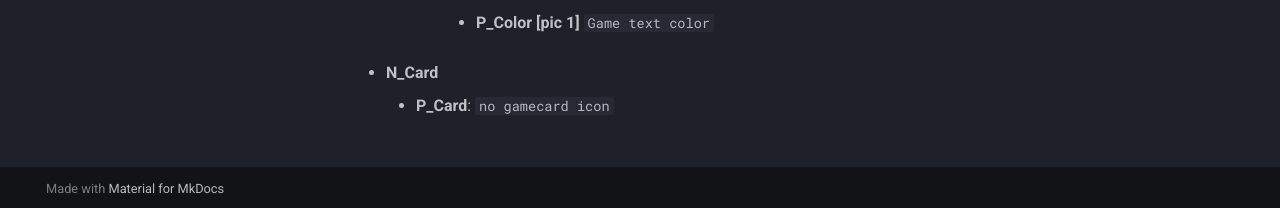
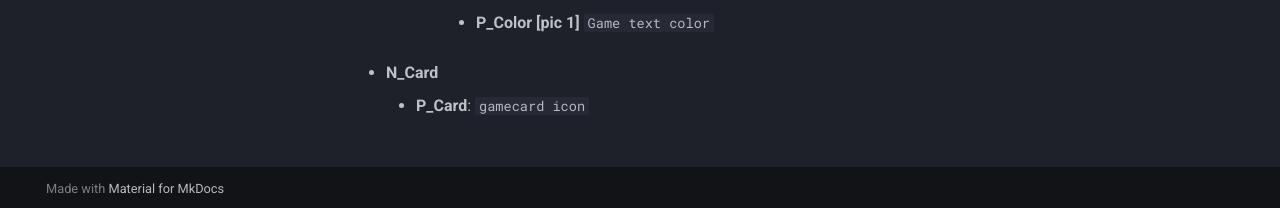
Before and after one commit to ThemezerNX/LayoutDocs, an MkDocs documentation site: the page built from docs/menu-docs/menus/ResidentMenu/RdtBalloon.bflyt/index.md, in a window 1280 px wide and 1175 px high. Shown: the part 964-1172 px from the top of the window. Built offline with MkDocs 1.6.1 and Material for MkDocs 9.7.7, drawn with Linux system fonts in a browser that asks for light colours.

Commit message:
Update index.md

```diff
--- a/docs/menu-docs/menus/ResidentMenu/RdtBalloon.bflyt/index.md
+++ b/docs/menu-docs/menus/ResidentMenu/RdtBalloon.bflyt/index.md
@@ -28,4 +28,4 @@
 					-	**W_Fade [wnd 1]**
 					-	**P_Color [pic 1]** `Game text color`
         -   **N_Card**
-            -   **P_Card**: `no gamecard icon`
+            -   **P_Card**: `gamecard icon`
```
